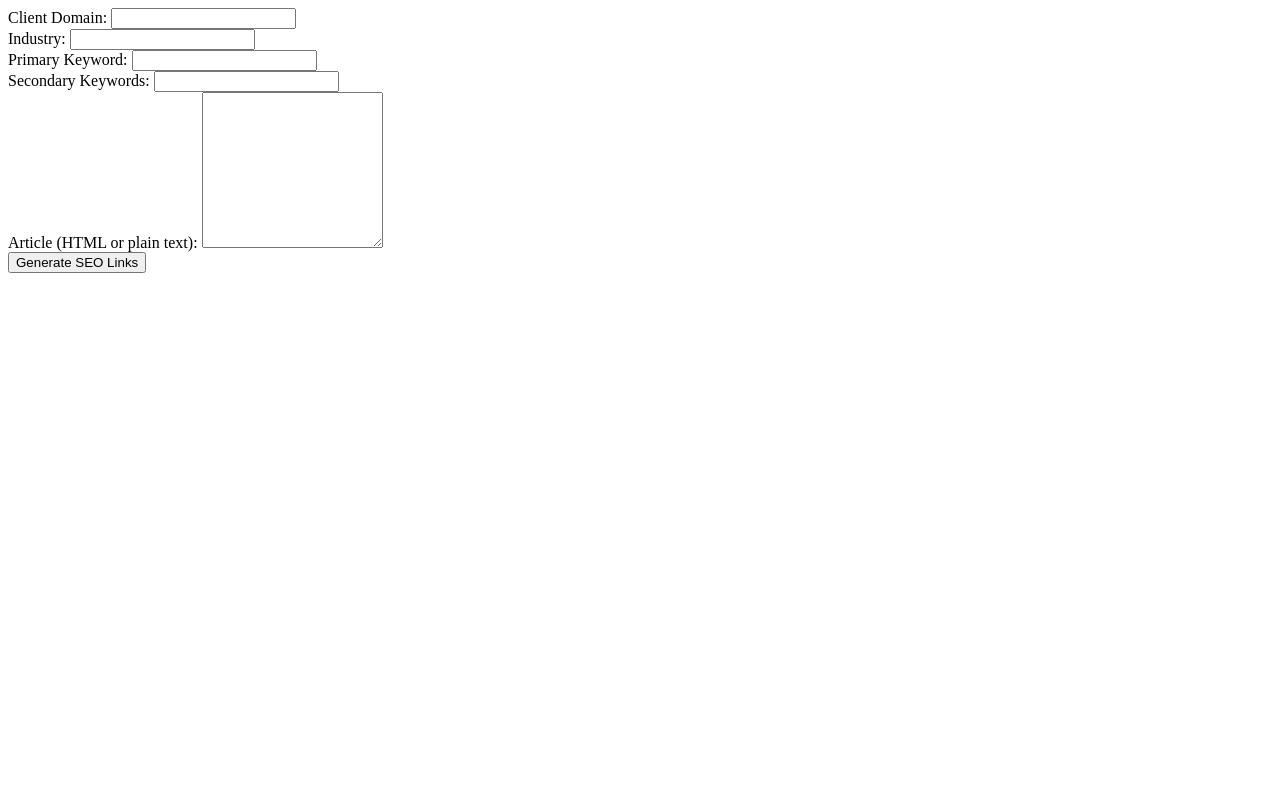
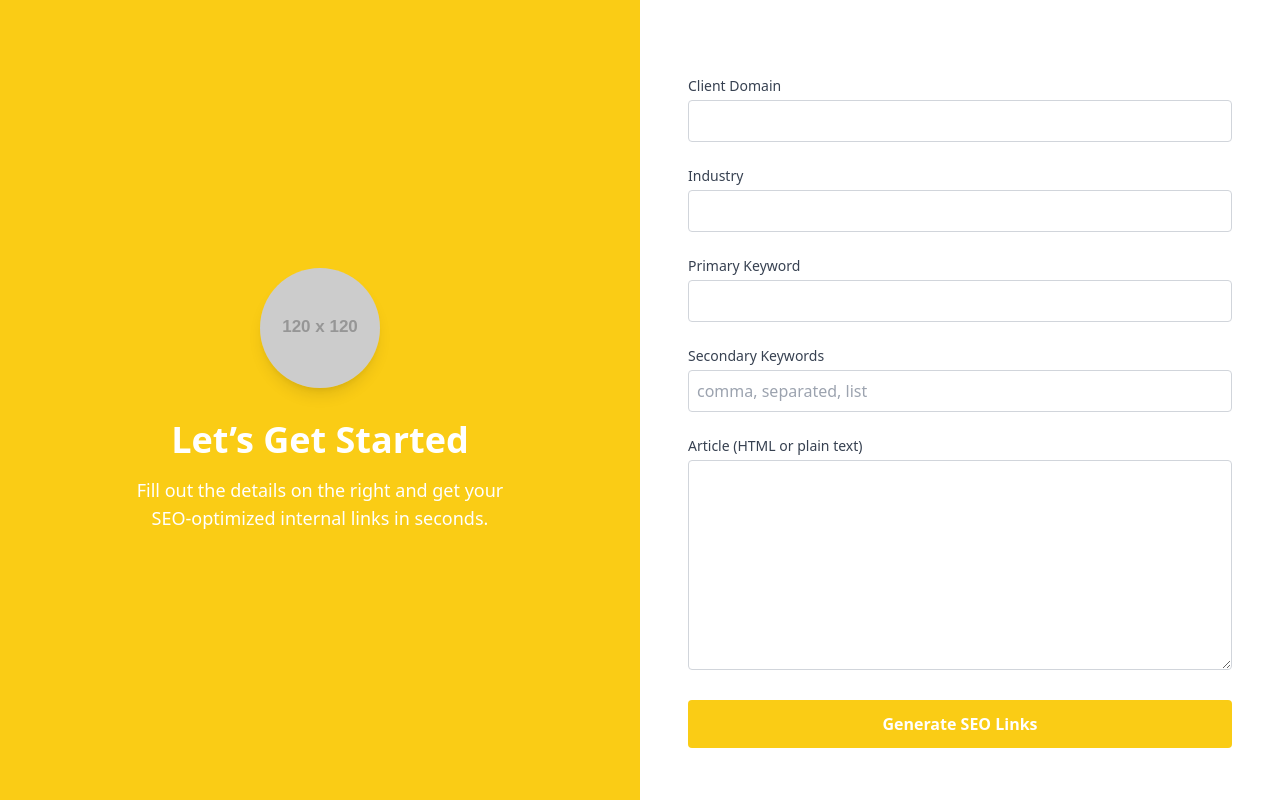
Before and after one commit to bala-gowtham/seo-internal-linker, a plain HTML site: page index.html in a window 1280 px wide. Drawn offline with nearby package versions, Linux system fonts and the light colour scheme; placeholder pictures from the web are drawn by us.

Commit message:
Update index.html

```diff
--- a/index.html
+++ b/index.html
@@ -2,33 +2,90 @@
 <html lang="en">
 <head>
   <meta charset="UTF-8" />
+  <meta name="viewport" content="width=device-width,initial-scale=1" />
   <title>SEO Internal Linker</title>
+  <!-- Tailwind CDN for quick prototyping -->
+  <script src="https://cdn.tailwindcss.com"></script>
 </head>
-<body>
-  <form name="seo-linker" method="POST" data-netlify="true" action="/thanks.html">
-    <input type="hidden" name="form-name" value="seo-linker" />
+<body class="min-h-screen flex">
+  <!-- Left Panel -->
+  <div class="w-1/2 bg-yellow-400 flex flex-col justify-center items-center p-12">
+    <img src="https://via.placeholder.com/120" alt="SEO Icon" class="mb-8 rounded-full shadow-lg" />
+    <h1 class="text-4xl font-bold mb-4 text-white">Let’s Get Started</h1>
+    <p class="text-lg text-white text-center max-w-sm">
+      Fill out the details on the right and get your SEO-optimized internal links in seconds.
+    </p>
+  </div>
 
-    <label>Client Domain:
-      <input type="url" name="client_domain" required />
-    </label><br/>
+  <!-- Right Panel -->
+  <div class="w-1/2 bg-white flex flex-col justify-center p-12">
+    <form
+      name="seo-linker"
+      method="POST"
+      data-netlify="true"
+      action="/thanks.html"
+      class="space-y-6"
+    >
+      <input type="hidden" name="form-name" value="seo-linker" />
 
-    <label>Industry:
-      <input type="text" name="industry" required />
-    </label><br/>
+      <div>
+        <label class="block text-sm font-medium text-gray-700 mb-1">Client Domain</label>
+        <input
+          type="url"
+          name="client_domain"
+          required
+          class="w-full border border-gray-300 rounded p-2 focus:outline-none focus:ring-2 focus:ring-yellow-400"
+        />
+      </div>
 
-    <label>Primary Keyword:
-      <input type="text" name="primary_kw" required />
-    </label><br/>
+      <div>
+        <label class="block text-sm font-medium text-gray-700 mb-1">Industry</label>
+        <input
+          type="text"
+          name="industry"
+          required
+          class="w-full border border-gray-300 rounded p-2 focus:outline-none focus:ring-2 focus:ring-yellow-400"
+        />
+      </div>
 
-    <label>Secondary Keywords:
-      <input type="text" name="secondary_kws" required />
-    </label><br/>
+      <div>
+        <label class="block text-sm font-medium text-gray-700 mb-1">Primary Keyword</label>
+        <input
+          type="text"
+          name="primary_kw"
+          required
+          class="w-full border border-gray-300 rounded p-2 focus:outline-none focus:ring-2 focus:ring-yellow-400"
+        />
+      </div>
 
-    <label>Article (HTML or plain text):
-      <textarea name="article" rows="10" required></textarea>
-    </label><br/>
+      <div>
+        <label class="block text-sm font-medium text-gray-700 mb-1">Secondary Keywords</label>
+        <input
+          type="text"
+          name="secondary_kws"
+          required
+          placeholder="comma, separated, list"
+          class="w-full border border-gray-300 rounded p-2 focus:outline-none focus:ring-2 focus:ring-yellow-400"
+        />
+      </div>
 
-    <button type="submit">Generate SEO Links</button>
-  </form>
+      <div>
+        <label class="block text-sm font-medium text-gray-700 mb-1">Article (HTML or plain text)</label>
+        <textarea
+          name="article"
+          rows="8"
+          required
+          class="w-full border border-gray-300 rounded p-2 focus:outline-none focus:ring-2 focus:ring-yellow-400"
+        ></textarea>
+      </div>
+
+      <button
+        type="submit"
+        class="w-full bg-yellow-400 text-white font-semibold py-3 rounded hover:bg-yellow-500 transition"
+      >
+        Generate SEO Links
+      </button>
+    </form>
+  </div>
 </body>
 </html>
```
